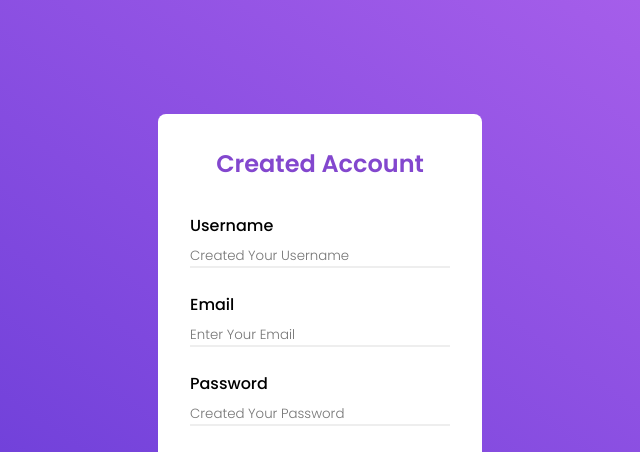
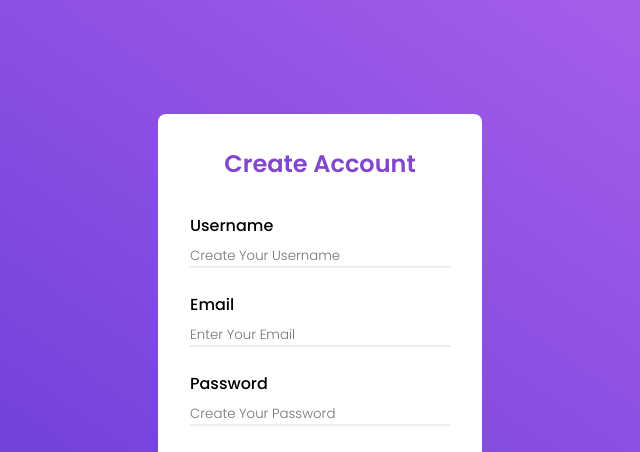
Before and after one commit to jupongillo/Login-Form, a plain HTML site: page index.html in a window 1280 px wide. Shown: the top 452 px of the page, 320-960 px from the left. Drawn offline with Linux system fonts and the light colour scheme.

Commit message:
adjustments

```diff
--- a/index.html
+++ b/index.html
@@ -10,12 +10,12 @@
 </head>
 <body>
     <main class="container">
-        <h2>Created Account</h2>
+        <h2>Create Account</h2>
         <form action="">
             <div class="form-field">
             <label for="username">
                 <span>Username</span>
-                <input type="text" name="username" id="username" placeholder="Created Your Username" required autocomplete="off">
+                <input type="text" name="username" id="username" placeholder="Create Your Username" required autocomplete="off">
             </label>
         </div>
         <div class="form-field">
@@ -27,7 +27,7 @@
         <div class="form-field">
             <label for="password">
                 <span>Password</span>
-                <input type="password" name="password" id="password" placeholder="Created Your Password" required>
+                <input type="password" name="password" id="password" placeholder="Create Your Password" required>
             </label>
         </div>
 
```
Also changed, not shown: resultado/login-figma.png, resultado/login.code.png, 1 other file.
